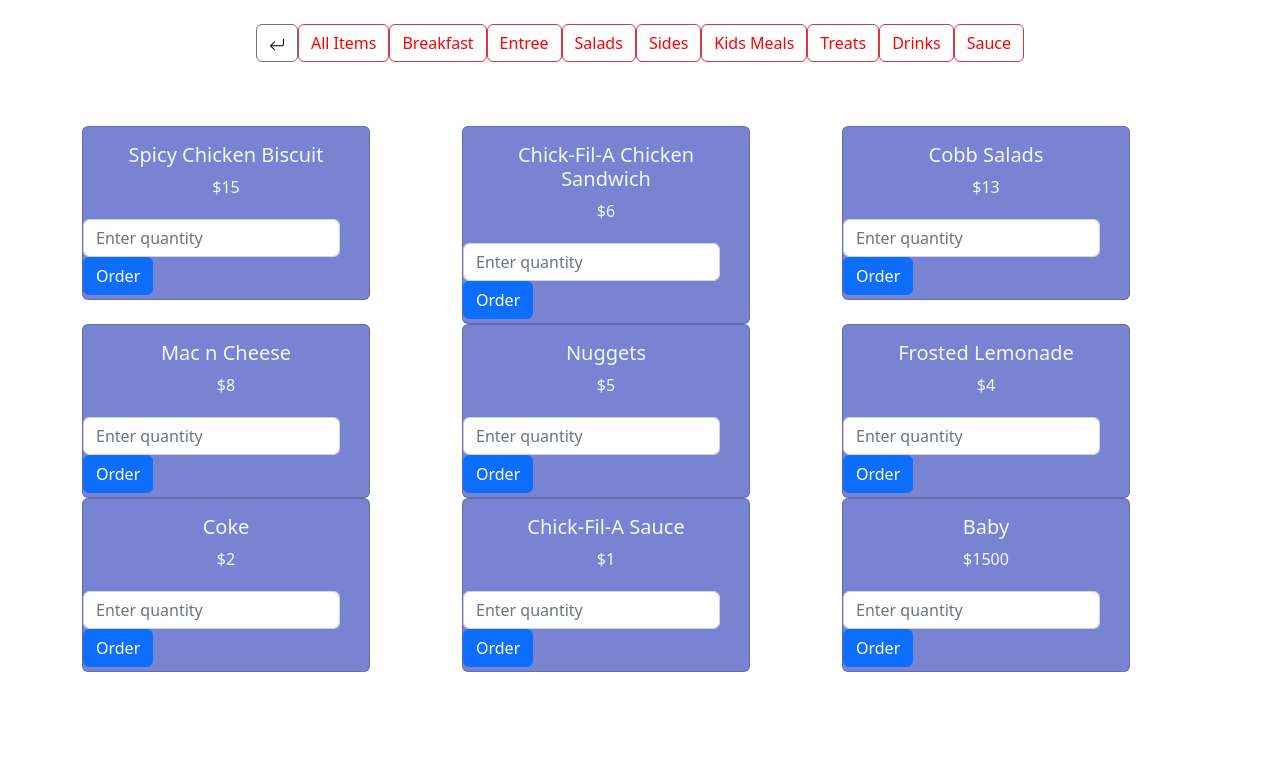
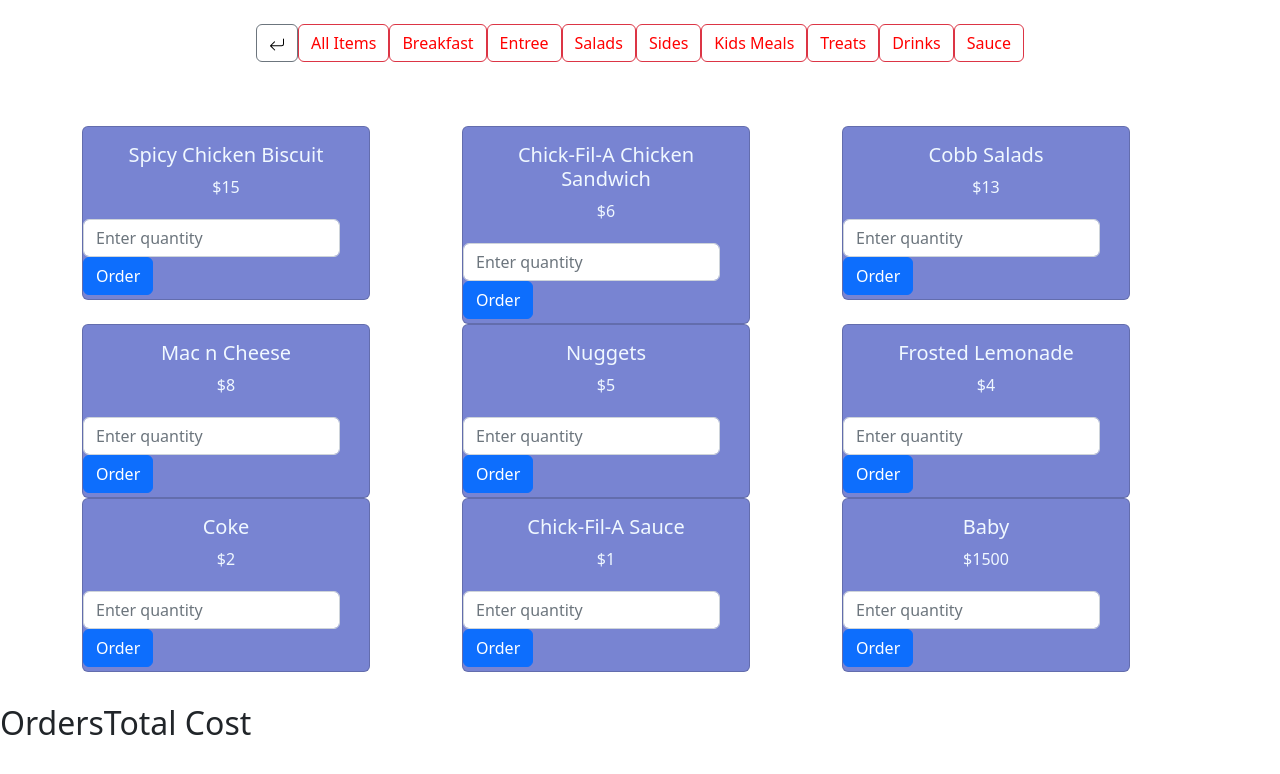
Before and after one commit to CSCE315-F22-Taele/Team-54-Project_3, a React (Create React App) app in the folder my-app/: page /Cashier in a window 1280 px wide. Shown: the top 774 px of the page. Built offline with nearby package versions, Linux system fonts and the light colour scheme.

Commit message:
setup for order panel

```diff
--- a/my-app/src/pages/CashierCustomer/Cashier.js
+++ b/my-app/src/pages/CashierCustomer/Cashier.js
@@ -2,6 +2,7 @@
 import Menu from "./Menu";
 import Categories from "./Categories";
 import items from "./data";
+import OrderPanel from "./OrderPanel";
 
 const allCategories = ["All Items", "Breakfast", "Entree", "Salads", "Sides", "Kids Meals", "Treats", "Drinks", "Sauce"];
 
@@ -32,6 +33,7 @@
           filterItems={filterItems}
         />
         <Menu items={menuItems} />
+        <OrderPanel/>
       </section>
     </main>
   );
--- a/my-app/src/pages/CashierCustomer/OrderPanel.js
+++ b/my-app/src/pages/CashierCustomer/OrderPanel.js
@@ -1,10 +1,16 @@
 import React, {Component} from "react";
-import {connect} from "react-redux";
+import { FileX } from "react-bootstrap-icons";
 
 const OrderPanel = () => {
-    <div>
+    return (
+        <div class="order-panel">
+            <h2>Orders</h2>
 
-    </div>
+            <div>
+                <h2>Total Cost</h2>
+            </div>
+        </div>
+    );
 };
 
 export default OrderPanel;
```
